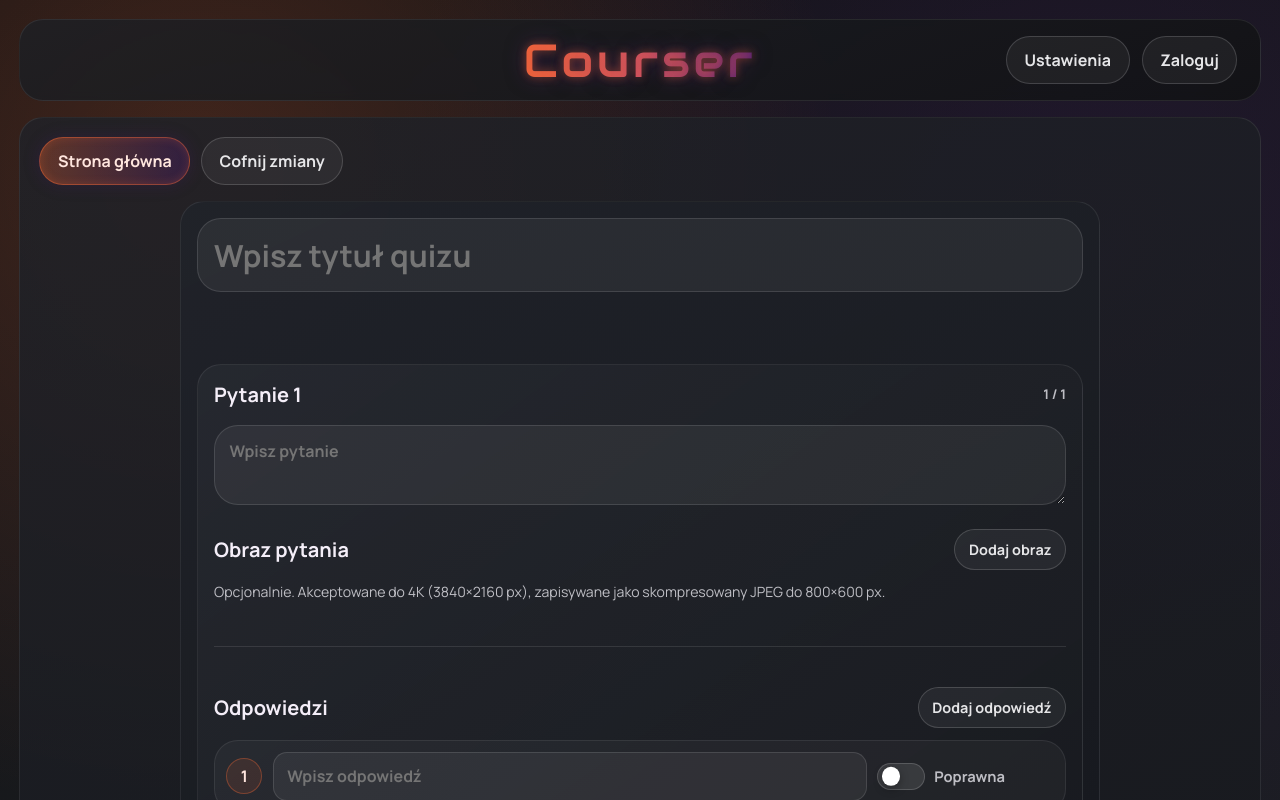
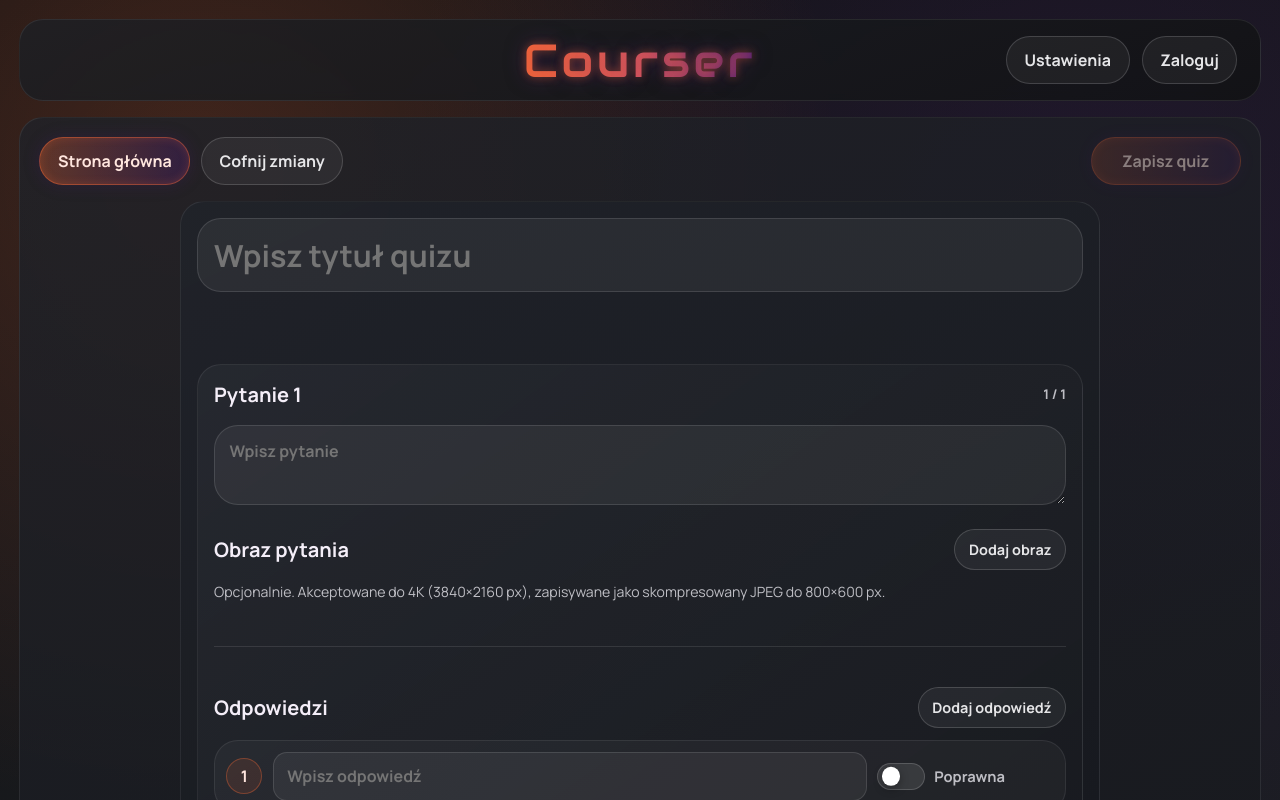
Before and after one commit to Hundred103/courser, an Angular app in the folder frontend/: page /quizzes/1/edit in a window 1280 px wide. Shown: the top 800 px of the page. Built offline with nearby package versions, Linux system fonts and the light colour scheme.

Commit message:
male detale frontu

```diff
--- a/frontend/src/app/features/quiz-create/quiz-create-page.component.css
+++ b/frontend/src/app/features/quiz-create/quiz-create-page.component.css
@@ -6,9 +6,16 @@
 .top-actions {
   display: flex;
   gap: 0.65rem;
-  justify-content: flex-start;
+  align-items: center;
+  justify-content: space-between;
   flex-wrap: wrap;
   margin-bottom: 1rem;
+}
+
+.top-actions-left {
+  display: flex;
+  gap: 0.65rem;
+  flex-wrap: wrap;
 }
 
 .undo-button:disabled {
--- a/frontend/src/app/features/quiz-create/quiz-create-page.component.html
+++ b/frontend/src/app/features/quiz-create/quiz-create-page.component.html
@@ -1,5 +1,6 @@
 <section class="view-shell create-shell squircle">
   <div class="top-actions">
+    <div class="top-actions-left">
       <button class="back-button primary-button squircle" type="button" (click)="requestExitQuiz()">
         Strona główna
       </button>
@@ -13,6 +14,17 @@
           Cofnij zmiany
         </button>
       }
+    </div>
+
+    <button
+      class="save-button primary-button squircle"
+      type="button"
+      [disabled]="!canSave()"
+      [title]="saveButtonTitle()"
+      (click)="saveQuiz()"
+    >
+      {{ isSaving() ? 'Zapisywanie...' : 'Zapisz quiz' }}
+    </button>
   </div>
 
   <article class="quiz-create squircle fade-in">
--- a/frontend/src/app/features/quiz-play/quiz-play-page.component.css
+++ b/frontend/src/app/features/quiz-play/quiz-play-page.component.css
@@ -71,13 +71,6 @@
 .answers-list {
   display: grid;
   gap: 0.65rem;
-}
-
-.answer-hint {
-  margin: 0.35rem 0 0;
-  color: var(--text-soft);
-  font-size: 0.88rem;
-  font-weight: 700;
 }
 
 .answer-row {
--- a/frontend/src/app/features/quiz-play/quiz-play-page.component.html
+++ b/frontend/src/app/features/quiz-play/quiz-play-page.component.html
@@ -33,7 +33,6 @@
       @if (currentQuestion(); as question) {
         <div class="question-card squircle">
           <h3>{{ question.content }}</h3>
-          <p class="answer-hint">Możesz zaznaczyć więcej niż jedną odpowiedź.</p>
 
           @if (questionImageSrc(question); as imageSrc) {
             <figure class="question-image squircle">
--- a/frontend/src/app/features/quiz-play/quiz-play-page.component.ts
+++ b/frontend/src/app/features/quiz-play/quiz-play-page.component.ts
@@ -676,12 +676,7 @@ export class QuizPlayPageComponent implements OnDestroy {
     const selectedAnswerIds = this.selectedAnswers()[question.id] ?? [];
     const isChecked = this.checkedQuestions().has(question.id);
 
-    return (
-      !this.resultReady() &&
-      !isChecked &&
-      this.activeSelectedQuestionId() === question.id &&
-      selectedAnswerIds.includes(answer.id)
-    );
+    return selectedAnswerIds.includes(answer.id) && (isChecked || this.activeSelectedQuestionId() === question.id);
   }
 
   isCorrectAnswerVisible(question: QuestionPlayDTO, answer: AnswerPlayDTO): boolean {
```
Lines whose indentation alone changed are shown as unchanged.
